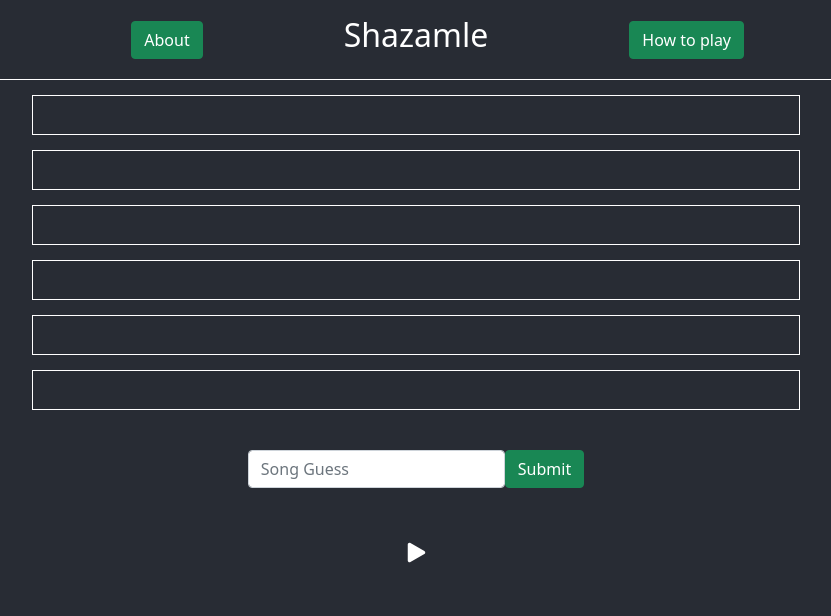
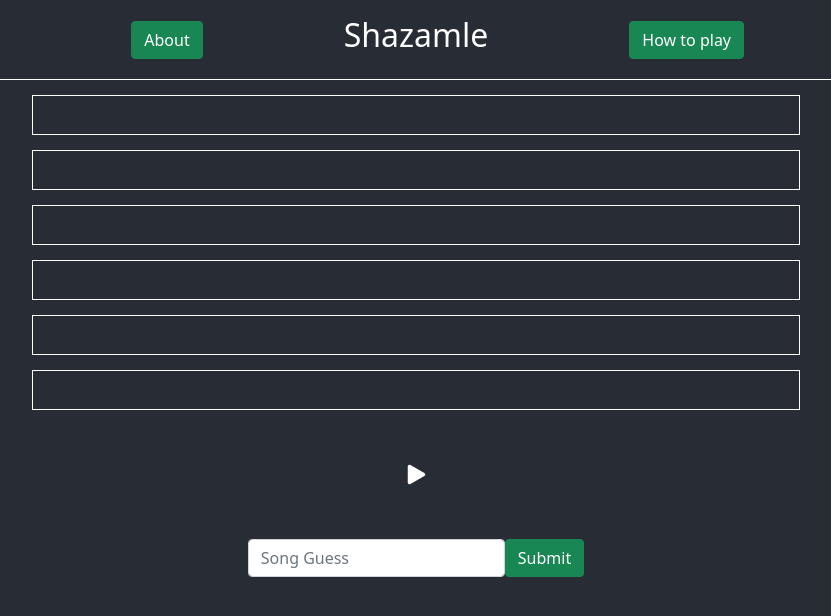
Before and after one commit to jgoler/Shazamle, a React (Create React App) app: page / in a window 1280 px wide. Shown: the top 616 px of the page, without its empty margins (224-1055 px from the left). Built offline with nearby package versions, Linux system fonts and the light colour scheme.

Commit message:
display match songs as div

```diff
--- a/src/App.js
+++ b/src/App.js
@@ -7,18 +7,28 @@ import 'bootstrap/dist/css/bootstrap.min.css';
 import { useState, useEffect, useRef } from 'react';
 import { BsPlayFill } from 'react-icons/bs';
 import { BsPauseFill } from 'react-icons/bs';
-//import jsonData from './data/songs.json';
+
 var data = require('./data/songs.json');
 function App() {
   const [openModal, setOpenModal] = useState(false);
   const [openAboutModal, setOpenAboutModal] = useState(false);
   const [playMusic, setPlayMusic] = useState(false);
+  const [autocompleteSongs, setAutoCompleteSongs] = useState([]);
 
   const searchSongs = async searchText => {
-    //const res = await fetch('./data/songs.json');
-    //const songs = await res.json();
-    //console.log(songs);
-    console.log(data);
+    //console.log(data);
+    let matches = data.filter(song => {
+      const regex = new RegExp(`^${searchText}`, 'gi');
+      return song.title.match(regex);
+    });
+
+    if (searchText.length === 0) {
+      matches = [];
+    }
+
+    setAutoCompleteSongs(matches);
+
+    console.log(matches);
   };
 
   const onChange = e => {
@@ -74,6 +84,22 @@ function App() {
           <GuessBox></GuessBox>
           <GuessBox></GuessBox>
         </div>
+        <div className='button-container'>
+          <button
+            type='button'
+            class='btn btn-link'
+            onClick={() => {
+              togglePlayPause();
+            }}
+          >
+            {playMusic ? (
+              <BsPauseFill size={35} color='white' />
+            ) : (
+              <BsPlayFill size={35} color='white' />
+            )}
+          </button>
+          <audio ref={audioPlayer} src={audio} />
+        </div>
         <form>
           <div className='input'>
             <div className='form-group'>
@@ -93,22 +119,11 @@ function App() {
         </form>
         {openModal && <HTPModal closeModal={setOpenModal} />}
         {openAboutModal && <AboutModal closeModal={setOpenAboutModal} />}
-        <div className='button-container'>
-          <button
-            type='button'
-            class='btn btn-link'
-            onClick={() => {
-              togglePlayPause();
-            }}
-          >
-            {playMusic ? (
-              <BsPauseFill size={35} color='white' />
-            ) : (
-              <BsPlayFill size={35} color='white' />
-            )}
-          </button>
-          <audio ref={audioPlayer} src={audio} />
-        </div>
+        {autocompleteSongs.map(song => (
+          <div>
+            {song.title} by {song.artist}
+          </div>
+        ))}
       </header>
     </div>
   );
```
